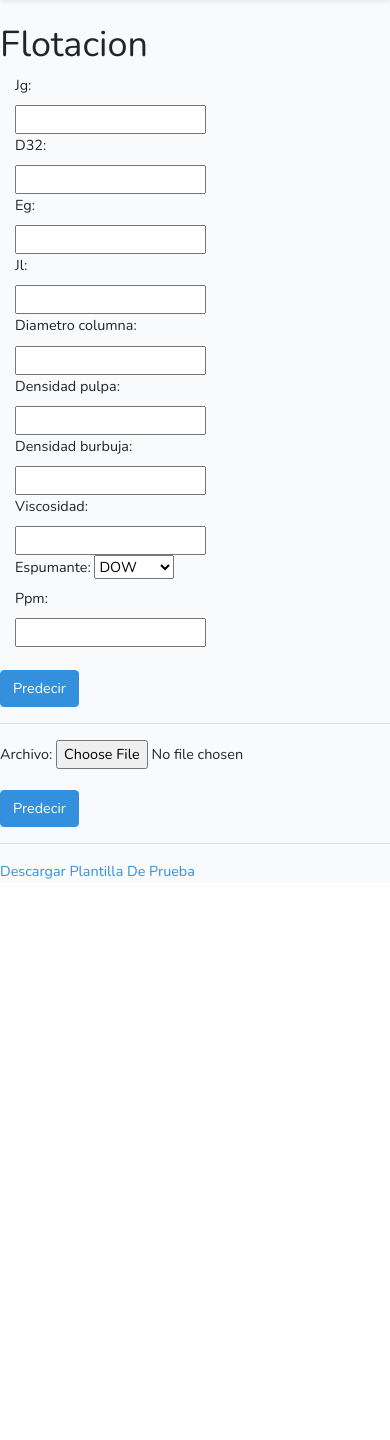
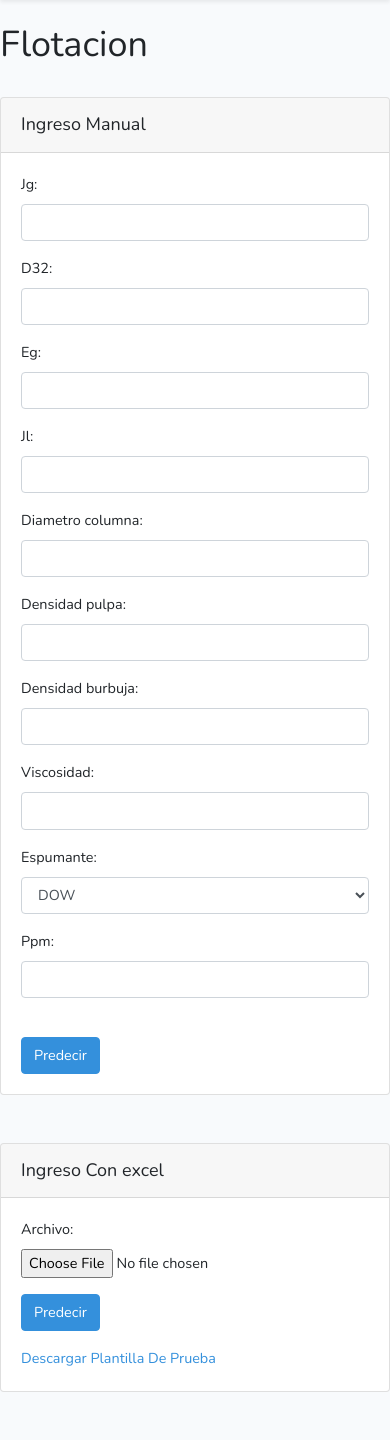
Before and after one commit to Bharragan/webPractica, a Django app: page /flotacion/ in a window 390 px wide. Shown: the part 16-1456 px from the top of the page. Before the commit the page ends 895 px from the top, so only its background shows below. Run offline with Django 4.2, Linux system fonts and the light colour scheme; some libraries are stand-ins or nearby versions.

Commit message:
Bootstrap y css actualizacion

```diff
--- a/base/templates/base/flotacion.html
+++ b/base/templates/base/flotacion.html
@@ -1,34 +1,70 @@
-{% extends 'main.html' %} {% block content %}
+{% extends 'main.html' %} {% block content %} {% load widget_tweaks %}
 <h1>Flotacion</h1>
+<br>
+<div class="row">
+   <div class="col-md-8 mb-4">
+      <div class="card mb-4">
+         <div class="card-header py-3">
+            <h5 class="mb-0">Ingreso Manual</h5>
+         </div>
+         <div class="card-body">
             <form method="post" novalidate>
-   {% csrf_token %} {{ form.non_field_errors }} {% for hidden_field in form.hidden_fields %} {{ hidden_field.errors }}
-   {{ hidden_field }} {% endfor %}
-
+               {% csrf_token %} {% for hidden_field in form.hidden_fields %}
+               {{ hidden_field }}
+               {% endfor %}
+               {% if form.non_field_errors %}
+               <div class="alert alert-danger" role="alert">
+                  {% for error in form.non_field_errors %}
+                  {{ error }}
+                  {% endfor %}
+               </div>
+               {% endif %}
                {% for field in form.visible_fields %}
-      <tr>
-        <div class="col-6">
-         <th>{{ field.label_tag }}</th>
-         <td>
-            {{ field.errors }}
-            {{ field }}
-            {{ field.help_text }}
-         </td>
+               <div class="form-group">
+                  {{ field.label_tag }}
+                  {% if form.is_bound %}
+                  {% if field.errors %}
+                  {% render_field field class="form-control is-invalid" %}
+                  {% for error in field.errors %}
+                  <div class="invalid-feedback">
+                     {{ error }}
                   </div>
-      </tr>
                   {% endfor %}
-
+                  {% else %}
+                  {% render_field field class="form-control is-valid" %}
+                  {% endif %}
+                  {% else %}
+                  {% render_field field class="form-control" %}
+                  {% endif %}
+                  {% if field.help_text %}
+                  <small class="form-text text-muted">{{ field.help_text }}</small>
+                  {% endif %}
+               </div>
+               {% endfor %}
                <br>
                <button type="submit" class="btn btn-primary" name="submit_input">Predecir</button>
             </form>
-<hr />
+         </div>
+      </div>
+   </div>
+   <div class="col-md-4 mb-4">
+      <div class="card mb-4">
+         <div class="card-header py-3">
+            <h5 class="mb-0">Ingreso Con excel</h5>
+         </div>
+         <div class="card-body">
             <form method="post" enctype="multipart/form-data" novalidate>
                <div class="form-group">
-   {% csrf_token %} {{ excelError }}
+                  {% csrf_token %}
+                  {{ excelError }}
                   {{ excelForm.as_p }}
                   <button type="submit"  class="btn btn-primary" name="submit_excel">Predecir</button>
                </div>
             </form>
-<hr />
             {% load static %}
-<!-- In top-->
             <a href="{% static "\PlantillaParaFlotacion.xlsx" %}" alt="My image">Descargar Plantilla De Prueba</a> {% endblock content%}
+
+         </div>
+      </div>
+   </div>
+</div>
```
Lines whose indentation alone changed are shown as unchanged.
